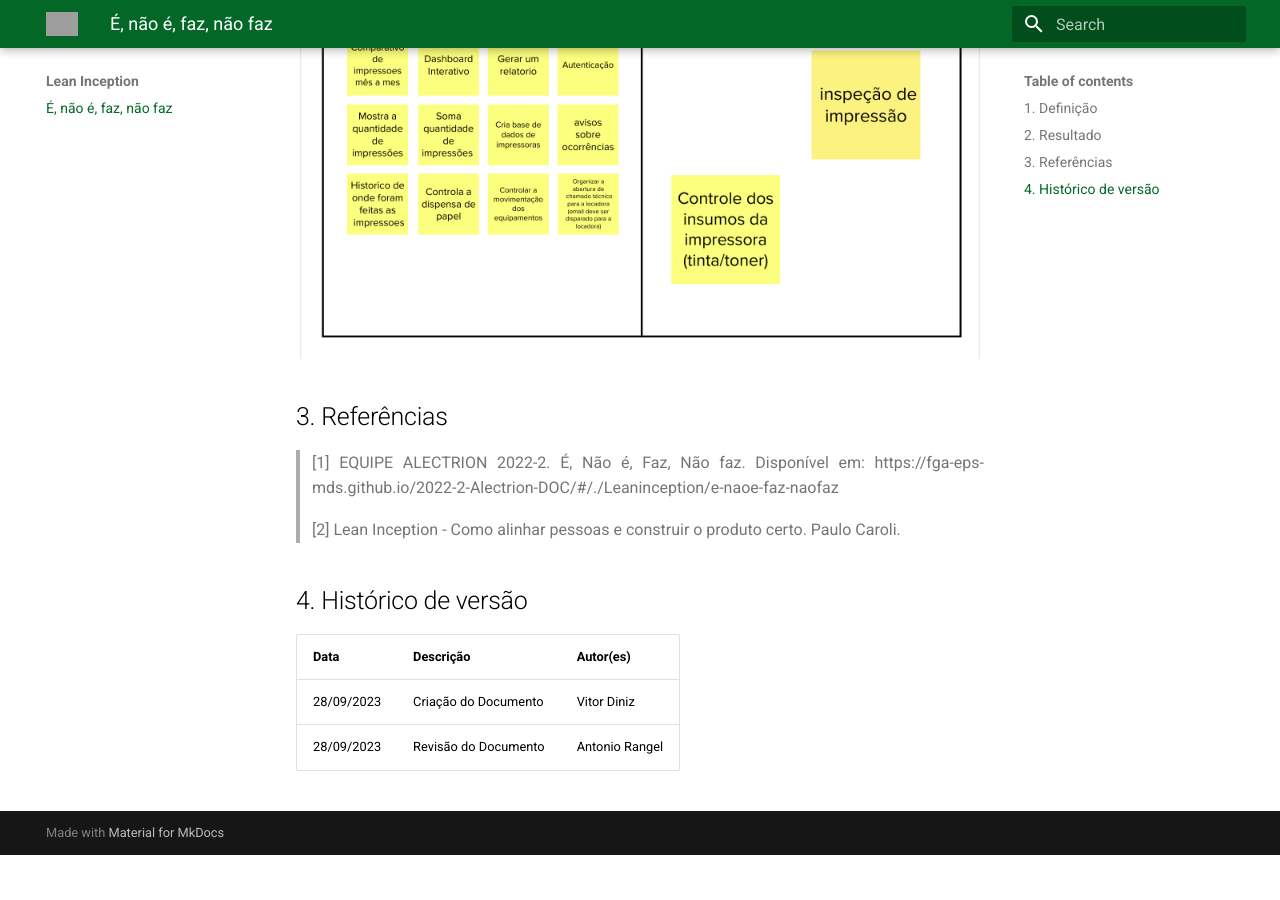
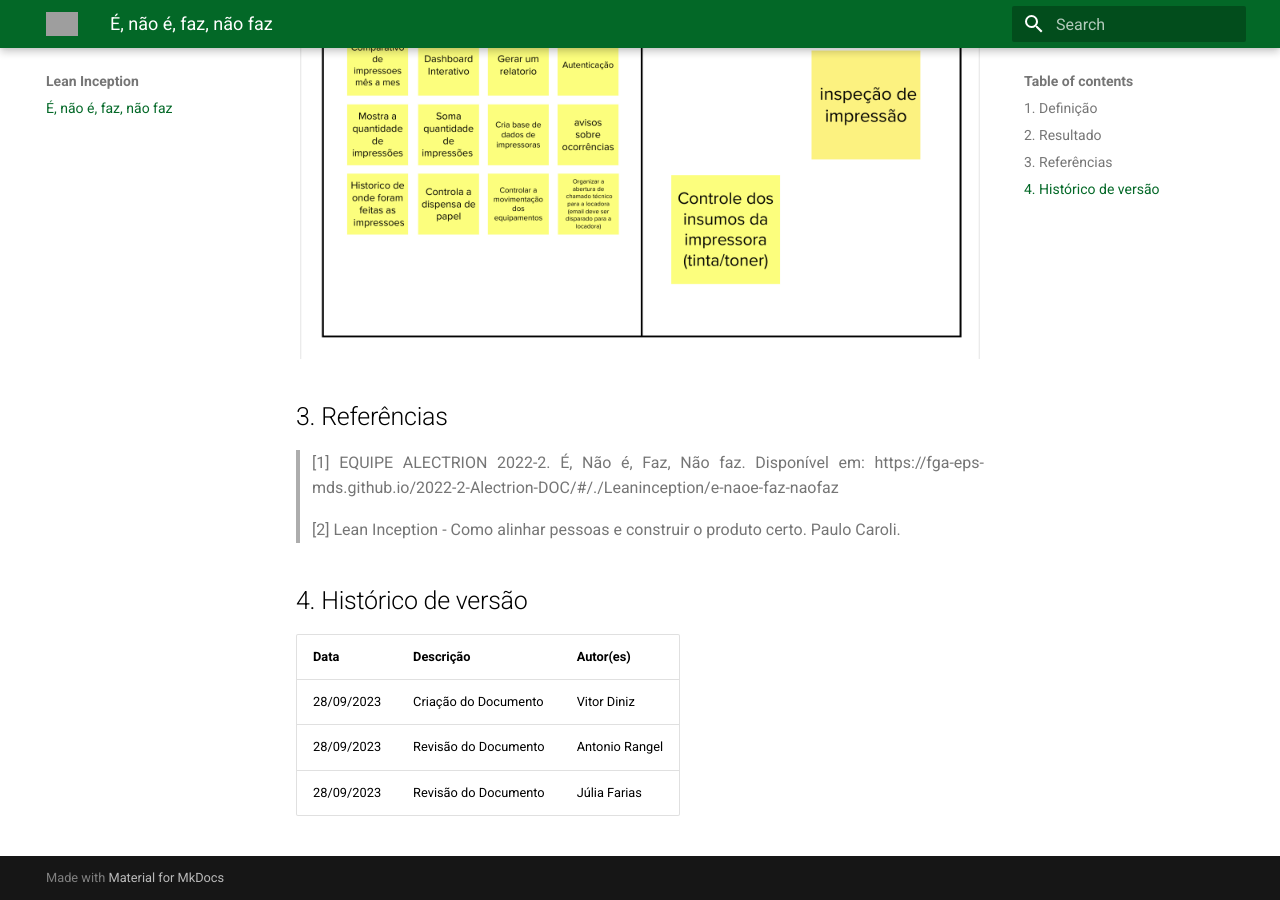
Before and after one commit to fga-eps-mds/2023.2-PrintGo-Doc, an MkDocs documentation site: the page built from docs/Lean/e_naoe_faz_naofaz.md, in a window 1280 px wide and 900 px high, scrolled down 1854 px. Built offline with MkDocs 1.6.1 and Material for MkDocs 9.7.7, drawn with Linux system fonts in a browser that asks for light colours; before the commit the page ends 2709 px from its top, so only the background shows below that; grey boxes are pictures that could not be loaded.

Commit message:
:pencil:(#73) Revisando documento

```diff
--- a/docs/Lean/e_naoe_faz_naofaz.md
+++ b/docs/Lean/e_naoe_faz_naofaz.md
@@ -29,3 +29,4 @@ Versão 2:
 |--------|-------------|--------------|
 |28/09/2023| Criação do Documento | Vitor Diniz |
 |28/09/2023| Revisão do Documento | Antonio Rangel |
+|28/09/2023| Revisão do Documento | Júlia Farias|
```
